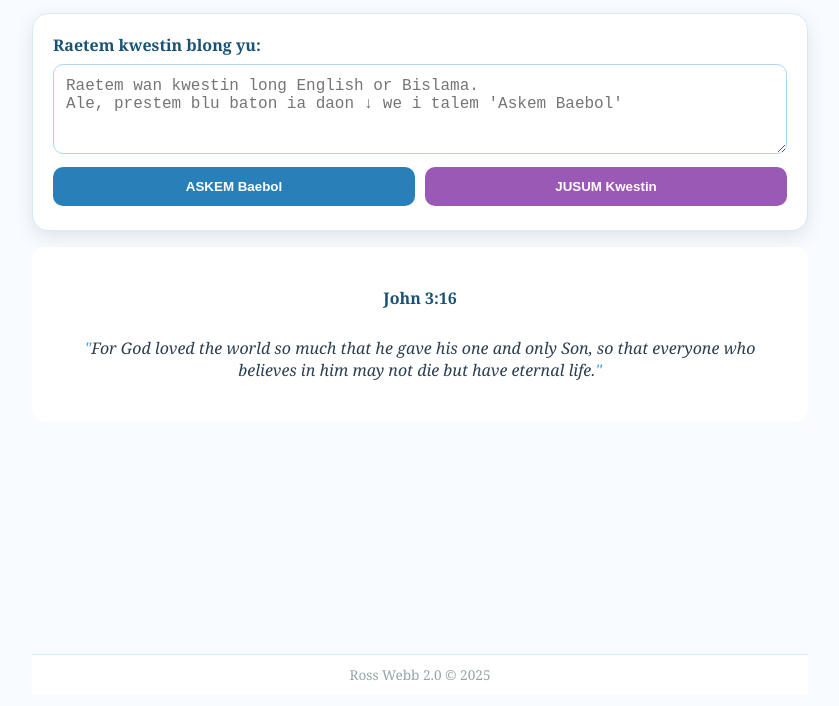
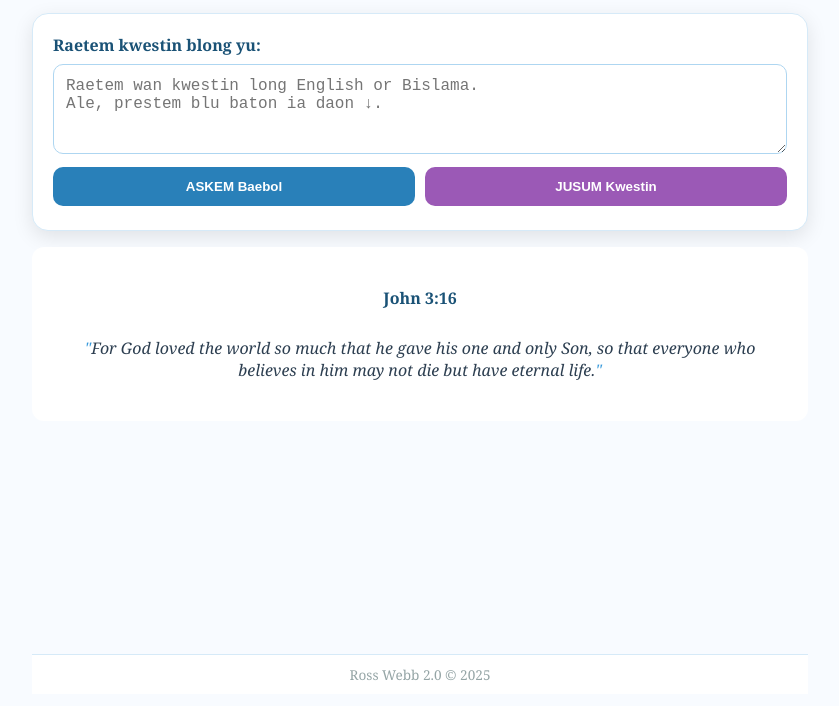
Before and after one commit to RossWebb/AI-Bible-Questions-app, a plain HTML site: page index.html in a window 1280 px wide. Shown: the part 94-800 px from the top of the page, without its empty margins (220-1059 px from the left). Drawn offline with nearby package versions, Linux system fonts and the light colour scheme.

Commit message:
Update index.html

```diff
--- a/index.html
+++ b/index.html
@@ -372,7 +372,7 @@
          <form id="queryForm">
             <label>Raetem kwestin blong yu:</label>
             <div class="input-wrapper">
-               <textarea id="question" placeholder="Raetem wan kwestin long English or Bislama.&#10;Ale, prestem blu baton ia daon ↓ we i talem 'Askem Baebol'"></textarea>
+               <textarea id="question" placeholder="Raetem wan kwestin long English or Bislama.&#10;Ale, prestem blu baton ia daon ↓."></textarea>
                <button type="button" id="clearBtn" class="clear-circle">x</button>
             </div>
             <div class="btn-row">
```
